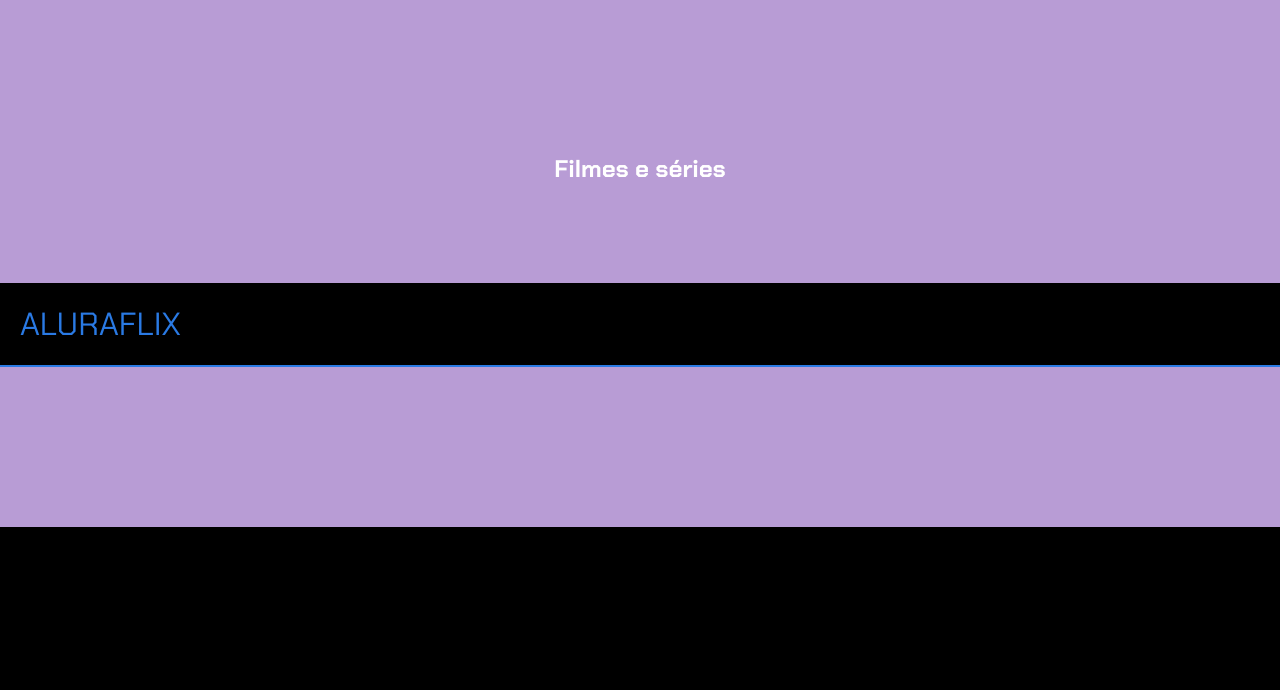
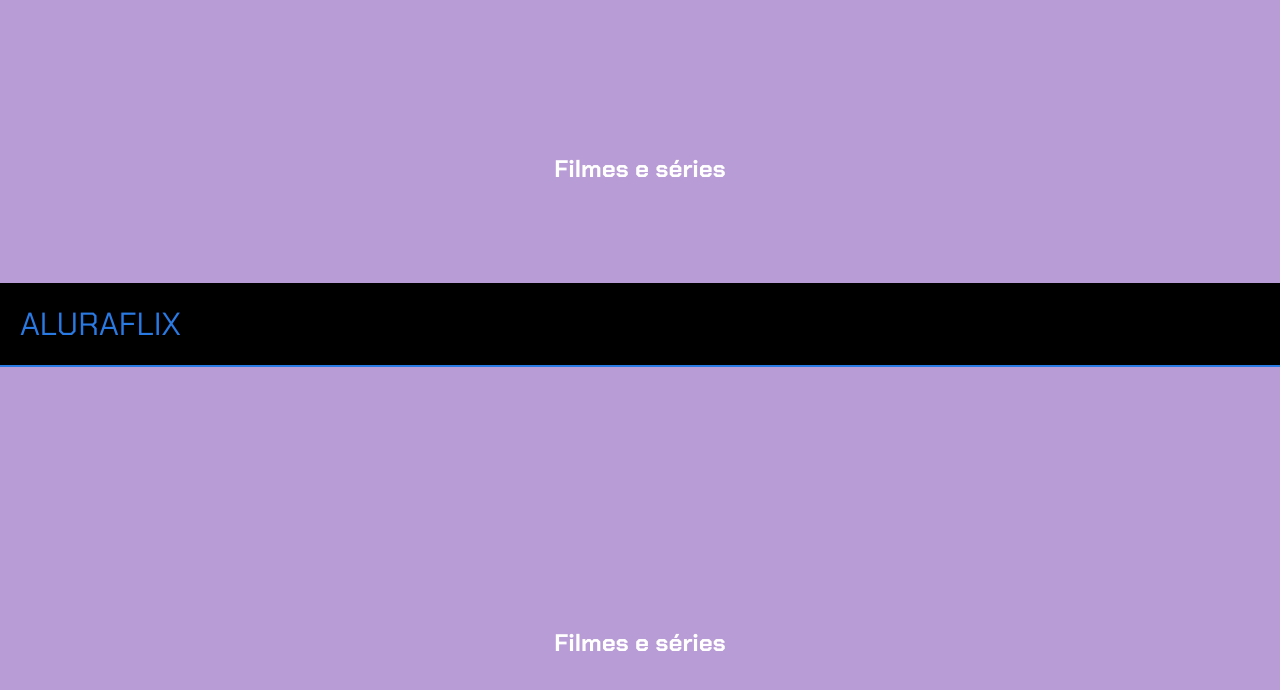
Before and after one commit to thyagom013/ALURAFLIX, a plain HTML site: page index.html in a window 1280 px wide. Shown: the part 2181-2871 px from the top of the page. Before the commit the page ends 2708 px from the top, so only its background shows below. Drawn offline with Linux system fonts and the light colour scheme.

Commit message:
Update index.html

```diff
--- a/index.html
+++ b/index.html
@@ -120,3 +120,11 @@
     <!-- código omitido -->
   </div>
 </section>
+<!-- código omitido -->
+
+<section class="categoria">
+  <h2>Filmes e séries</h2>
+  <div class="categoria-videos">
+    <!-- código omitido -->
+  </div>
+</section>
```
